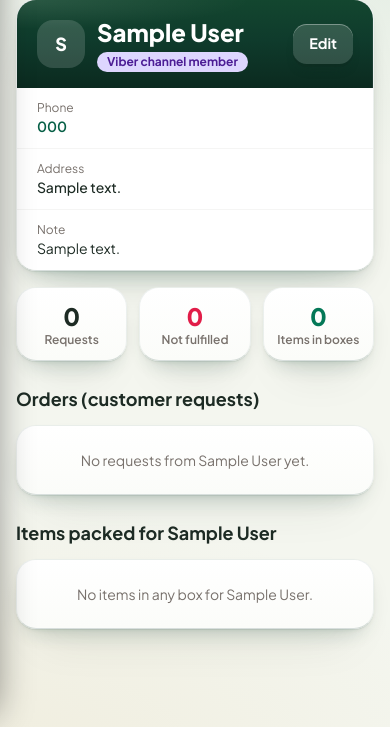
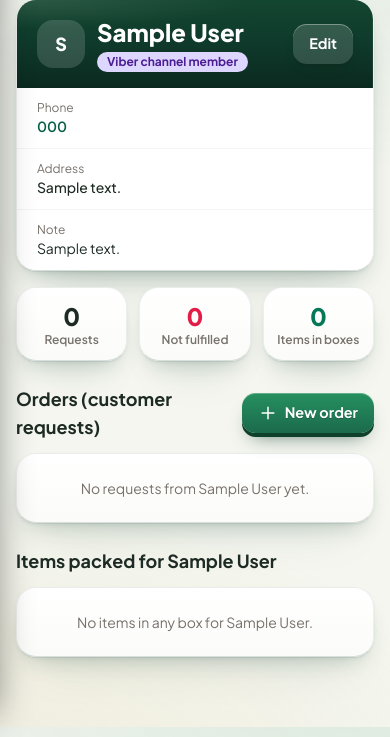
Before and after one commit to IanMone8/AGOM-cargo-tracker, a Django app: page /customers/1/ in a window 390 px wide. Shown: the part 117-854 px from the top of the page. Run offline with Django 5.2, Linux system fonts and the light colour scheme; a user stored in the database is signed in; tables that the repository leaves empty hold one stand-in row (values such as "Sample post"); data that the repository does not hold is empty; some libraries are stand-ins or nearby versions.

Commit message:
Customers: digits-only phone numbers and "New order" from a customer
- Phone: number keypad, non-digits removed while typing, 6–15 digits
  enforced in the form and the model (so Django admin too); migration
  turns saved numbers into digits only ("09 7712 3456" -> "0977123456")
- "+ New order" on the customer page (and "New order" in the list's
  "…" menu) creates an open customer request already linked to them
- Tests for phone validation, the migration-safe model rule, new orders,
  and Japan sender access

Co-Authored-By: Claude Opus 5.5 <noreply@anthropic.com>
Claude-Session: https://claude.ai/code/session_01GQNPTixbrN99otJduiKCiP

```diff
--- a/templates/tracker/customer_detail.html
+++ b/templates/tracker/customer_detail.html
@@ -1,6 +1,7 @@
 {% extends "base.html" %}
 {% load tracker_tags %}
 {% block title %}{{ customer.name }} · AGOM Cargo Tracker{% endblock %}
+{% block datalists %}{% include "tracker/_datalists.html" %}{% endblock %}
 {% block content %}
 <a href="{% url 'customer_list' %}" class="text-sm font-semibold text-emerald-700">← Customers</a>
 
@@ -30,8 +31,28 @@
   <div class="card p-3"><div class="text-2xl font-extrabold text-emerald-700">{{ items|length }}</div><div class="text-xs font-semibold text-stone-500">Items in boxes</div></div>
 </div>
 
-<section class="mt-6">
-  <h2 class="mb-3 text-lg font-bold">Orders (customer requests)</h2>
+<section id="orders" class="mt-6 scroll-mt-20">
+  <div class="mb-3 flex items-center justify-between gap-2">
+    <h2 class="text-lg font-bold">Orders (customer requests)</h2>
+    <button type="button" class="btn btn-primary shrink-0" onclick="document.getElementById('new-order').classList.toggle('hidden'); document.getElementById('id_item_name').focus()">{% icon "plus" %} New order</button>
+  </div>
+  <form id="new-order" method="post" action="{% url 'customer_new_order' customer.pk %}" class="{% if not show_order_form %}hidden{% endif %} card mb-3 space-y-3 p-4">
+    {% csrf_token %}
+    <p class="text-sm font-semibold text-stone-600">New order for <b class="text-stone-900">{{ customer.name }}</b></p>
+    {% for e in order_form.non_field_errors %}<p class="text-sm text-red-600">{{ e }}</p>{% endfor %}
+    <div class="grid grid-cols-2 gap-3 sm:grid-cols-6">
+      <div class="col-span-2 sm:col-span-3">{% include "tracker/_field.html" with field=order_form.item_name %}</div>
+      <div class="col-span-2 sm:col-span-3">{% include "tracker/_field.html" with field=order_form.type %}</div>
+      <div>{% include "tracker/_field.html" with field=order_form.flex %}</div>
+      <div>{% include "tracker/_field.html" with field=order_form.loft %}</div>
+      <div>{% include "tracker/_field.html" with field=order_form.qty %}</div>
+      <div class="col-span-2 sm:col-span-3">{% include "tracker/_field.html" with field=order_form.note %}</div>
+    </div>
+    <div class="flex gap-2">
+      <button class="btn btn-primary flex-1 py-3 sm:flex-none sm:px-8">Save order</button>
+      <button type="button" class="btn btn-ghost" onclick="document.getElementById('new-order').classList.add('hidden')">Cancel</button>
+    </div>
+  </form>
   <div class="space-y-3">
     {% for r in requests %}{% include "tracker/partials/request_card.html" %}{% empty %}
       <p class="card p-6 text-center text-sm text-stone-500">No requests from {{ customer.name }} yet.</p>{% endfor %}
--- a/templates/tracker/partials/customer_rows.html
+++ b/templates/tracker/partials/customer_rows.html
@@ -30,6 +30,7 @@
         <summary aria-label="Actions for {{ c.name }}">{% icon "dots" "w-5 h-5" %}</summary>
         <div class="crm-menu-panel" role="menu">
           <a role="menuitem" href="{% url 'customer_detail' c.pk %}">Open</a>
+          <a role="menuitem" href="{% url 'customer_detail' c.pk %}?new_order=1#orders">New order</a>
           <a role="menuitem" href="{% url 'customer_edit' c.pk %}">Edit</a>
           {% if c.phone %}<a role="menuitem" href="tel:{{ c.phone|cut:' ' }}">Call {{ c.phone }}</a>{% else %}<span class="opacity-40">Call (no phone)</span>{% endif %}
         </div>
--- a/tracker/forms.py
+++ b/tracker/forms.py
@@ -170,10 +170,21 @@ class CustomerForm(StyledMixin, forms.ModelForm):
         model = Customer
         fields = ["name", "phone", "viber_member", "address", "note"]
         widgets = {
-            "phone": forms.TextInput(attrs={"inputmode": "tel", "autocomplete": "tel", "placeholder": "09…"}),
+            # digits only: number keypad on phones, anything else is removed while typing
+            "phone": forms.TextInput(attrs={
+                "inputmode": "numeric", "autocomplete": "tel", "placeholder": "09771234567",
+                "pattern": "[0-9]{6,15}", "maxlength": "15", "title": "Digits only, e.g. 09771234567",
+                "oninput": "this.value = this.value.replace(/\\D/g, '')",
+            }),
             "address": forms.Textarea(attrs={"rows": 2}),
             "note": forms.Textarea(attrs={"rows": 2}),
         }
+
+    def clean_phone(self):
+        phone = "".join(self.cleaned_data["phone"].split())  # tolerate pasted spaces
+        if phone and not phone.isdigit():
+            raise forms.ValidationError("Use digits only, e.g. 09771234567.")
+        return phone
 
     def clean_name(self):
         name = " ".join(self.cleaned_data["name"].split())
@@ -181,3 +192,19 @@ class CustomerForm(StyledMixin, forms.ModelForm):
         if clash.exists():
             raise forms.ValidationError("A customer with this name already exists.")
         return name
+
+
+class CustomerOrderForm(StyledMixin, forms.ModelForm):
+    """New order (customer request) started from a customer's page."""
+
+    class Meta:
+        model = CustomerRequest
+        fields = ["item_name", "type", "flex", "loft", "qty", "note"]
+        labels = {"item_name": "Item"}
+        widgets = {
+            "item_name": forms.TextInput(attrs={"list": "catalog-models", "placeholder": "e.g. Ping G430 Max Driver"}),
+            "type": forms.TextInput(attrs={"list": "catalog-types", "placeholder": "Driver, Iron set…"}),
+            "loft": forms.TextInput(attrs={"list": "catalog-lofts"}),
+            "qty": forms.NumberInput(attrs={"min": 1, "inputmode": "numeric"}),
+            "note": forms.TextInput(attrs={"placeholder": "Optional"}),
+        }
--- a/tracker/models.py
+++ b/tracker/models.py
@@ -1,5 +1,6 @@
 from django.conf import settings
 from django.core.exceptions import ValidationError
+from django.core.validators import RegexValidator
 from django.db import models
 from django.db.models import Q
 
@@ -334,7 +335,11 @@ class Customer(models.Model):
 
     name = models.CharField(max_length=100, unique=True)
     address = models.TextField(blank=True)
-    phone = models.CharField(max_length=40, blank=True)
+    phone = models.CharField(
+        max_length=20, blank=True,
+        validators=[RegexValidator(r"^\d{6,15}$", "Phone number: digits only (6–15), e.g. 09771234567.")],
+        help_text="Digits only, e.g. 09771234567",
+    )
     viber_member = models.BooleanField("Viber channel member", default=False)
     favourite = models.BooleanField(default=False, help_text="Starred customers sort to the top")
     note = models.TextField(blank=True)
--- a/tracker/urls.py
+++ b/tracker/urls.py
@@ -25,6 +25,7 @@ urlpatterns = [
     path("customers/find/", views.customer_by_name, name="customer_by_name"),
     path("customers/<int:pk>/", views.customer_detail, name="customer_detail"),
     path("customers/<int:pk>/edit/", views.customer_edit, name="customer_edit"),
+    path("customers/<int:pk>/orders/new/", views.customer_new_order, name="customer_new_order"),
     path("customers/<int:pk>/favourite/", views.customer_favourite, name="customer_favourite"),
     path("requests/", views.request_list, name="request_list"),
     path("requests/attach-items/", views.request_attach_items, name="request_attach_items"),
--- a/tracker/views.py
+++ b/tracker/views.py
@@ -19,6 +19,7 @@ from .forms import (
     ItemFormSet,
     CSVImportForm,
     CustomerForm,
+    CustomerOrderForm,
     CustomerRequestForm,
     ExtraItemForm,
     JapanItemForm,
@@ -641,7 +642,7 @@ def customer_favourite(request, pk):
 
 @login_required
 @roles.require(roles.can_use_customers)
-def customer_detail(request, pk):
+def customer_detail(request, pk, order_form=None):
     customer = get_object_or_404(Customer, pk=pk)
     reqs = customer.requests().select_related("box__cargo", "japan_item")
     items = (visible_items(request.user).filter(customer__iexact=customer.name)
@@ -653,7 +654,27 @@ def customer_detail(request, pk):
         "open_count": reqs.exclude(status=CustomerRequest.Status.FULFILLED).count(),
         "fulfilled_count": reqs.filter(status=CustomerRequest.Status.FULFILLED).count(),
         "status_choices": CustomerRequest.Status.choices,
+        "order_form": order_form or CustomerOrderForm(),
+        "show_order_form": order_form is not None or request.GET.get("new_order") == "1",
+        **catalog_context(),
     })
+
+
+@login_required
+@roles.require(roles.can_use_customers)
+@require_POST
+def customer_new_order(request, pk):
+    """"+ New order" on the customer page: a customer request already linked to them."""
+    customer = get_object_or_404(Customer, pk=pk)
+    form = CustomerOrderForm(request.POST)
+    if form.is_valid():
+        order = form.save(commit=False)
+        order.customer = customer.name
+        order.status = CustomerRequest.Status.OPEN
+        order.save()
+        messages.success(request, f"New order for {customer.name}: {order.item_name} ×{order.qty}.")
+        return redirect(reverse("customer_detail", args=[customer.pk]) + "#orders")
+    return customer_detail(request, pk, order_form=form)
 
 
 @login_required
```
Also changed, not shown: tracker/tests.py (+66 -7 lines), tracker/migrations/0005_customer_phone_digits.py (added).
